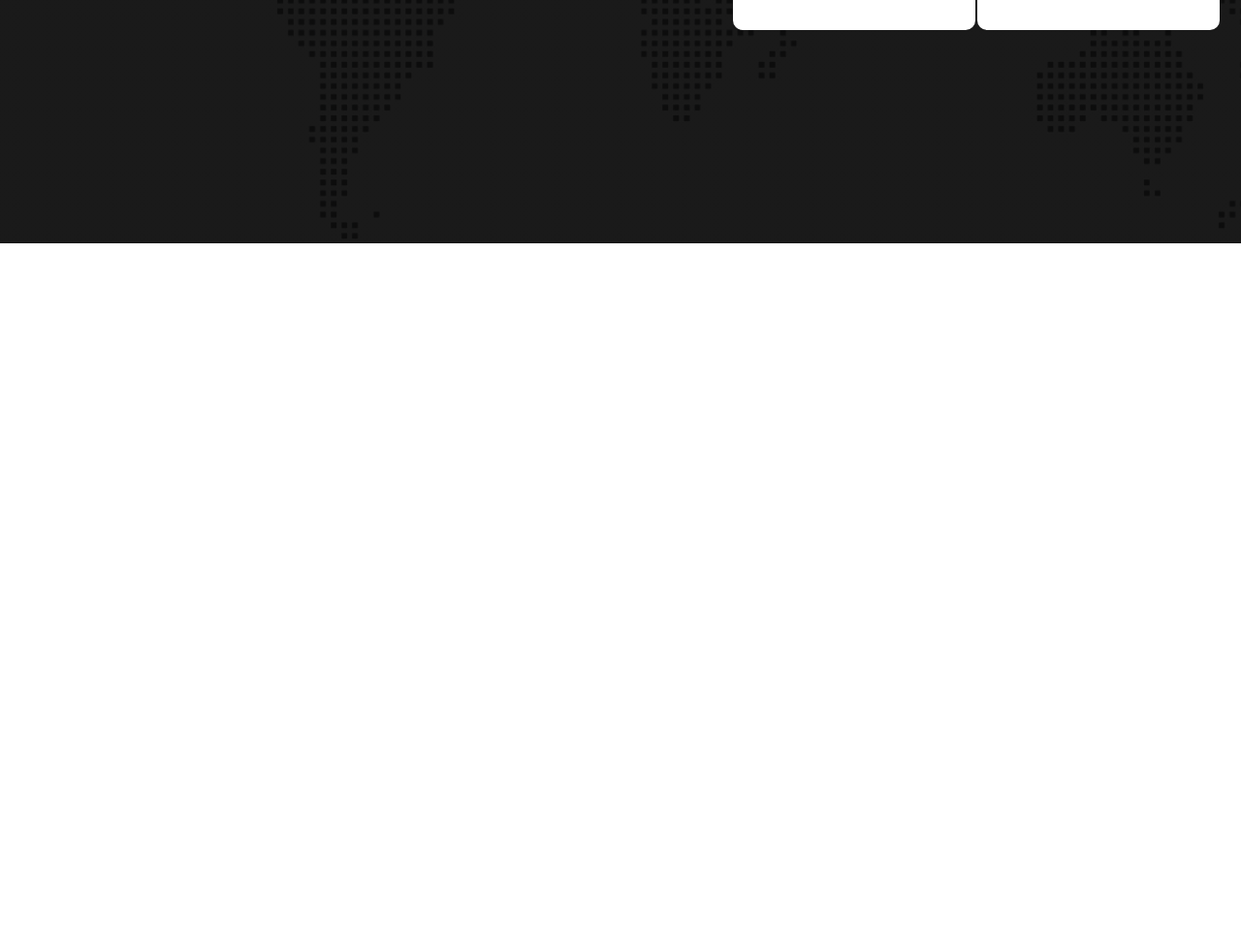
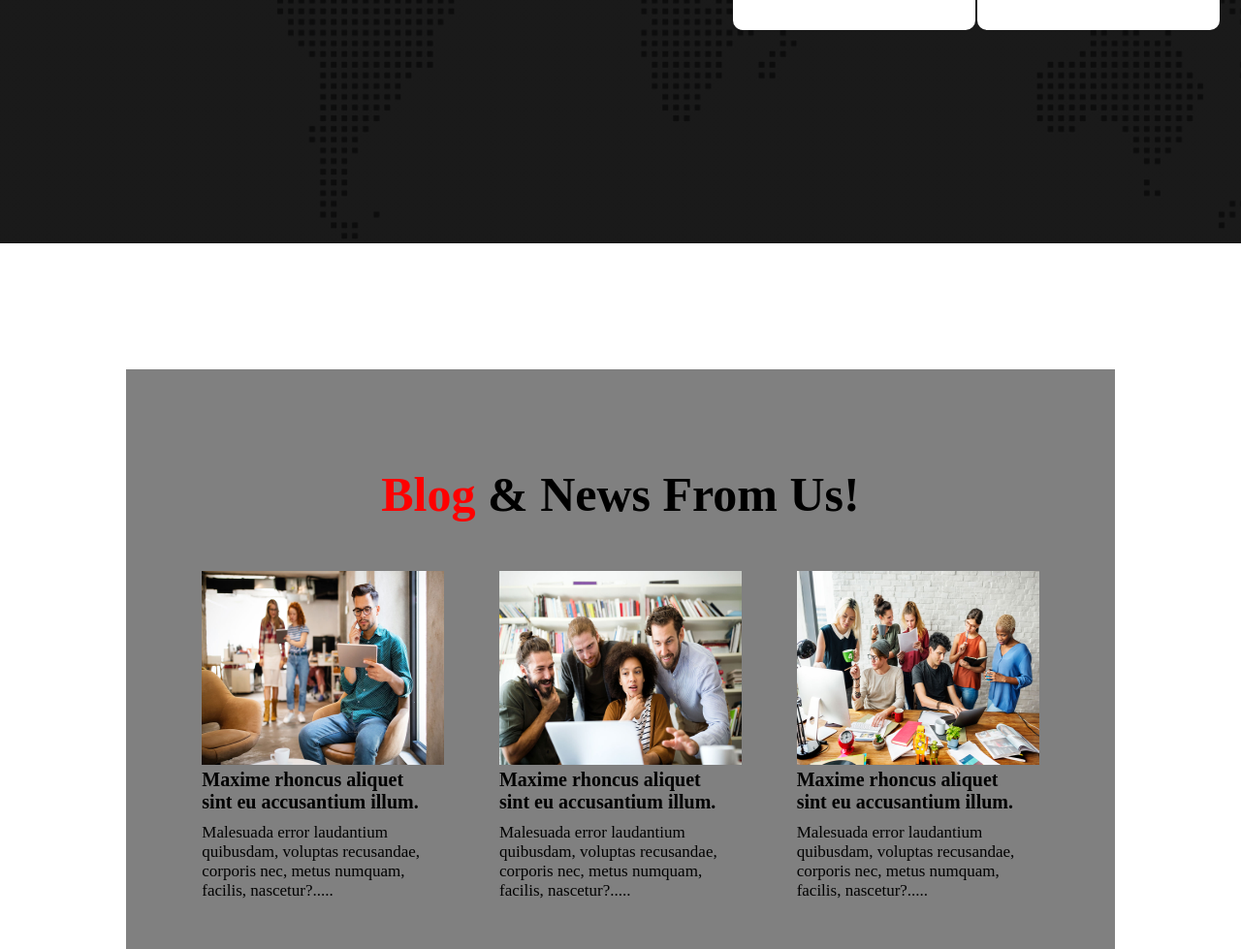
Before and after one commit to Fariha1865/Digital_Agency_Demo_Webpage_With_HTML-CSS, a plain HTML site: page index.html in a window 1280 px wide. Shown: the part 1478-2457 px from the top of the page at 97% size. Before the commit the page ends 1729 px from the top, so only its background shows below. Drawn offline with Linux system fonts and the light colour scheme.

Commit message:
footer modified

```diff
--- a/Styles/style.css
+++ b/Styles/style.css
@@ -154,3 +154,51 @@ ol{
 .icon_caption{
     margin-top: 20px;
 }
+
+/* footer_section */
+
+
+
+.footer_box{
+    background-color: gray;
+    margin: 130px 130px 0px 130px;
+    padding-top: 100px;
+}
+
+.footer_pics{
+    height: 200px;
+    width: 250px;
+}
+
+.footer_columns{
+    display: flex;
+    justify-content: space-around;
+    align-items: center;
+    padding: 50px;
+}
+
+.footer_header{
+    font-size: 50px;
+    text-align: center;
+   /* padding-top: 200px; */
+
+}
+.footer_caps{
+
+    width: 240px;
+    margin-right: auto;
+    font-size: 20px;
+
+}
+
+.footer_texts{
+
+    width: 240px;
+    margin-right: auto;
+    font-size: 17px;
+    margin-top: 10px;
+}
+
+.footer_red_box{
+
+}
--- a/index.html
+++ b/index.html
@@ -90,8 +90,31 @@
         </section>
     </main>
 
-    <footer>
+    <footer class="footer_container">
 
+        <div class="footer_red_box"></div>
+        <div class="footer_box">
+
+            <h1 class="footer_header">
+               <span class="red">Blog</span>  & News From Us!</h1>
+            <div class="footer_columns">
+                <div class="footer_sub_box">
+                    <img src="asset/image/blog-1.jpg" alt="" class="footer_pics">
+                    <h4 class="footer_caps">Maxime rhoncus aliquet sint eu accusantium illum.</h4>
+                    <p class="footer_texts">Malesuada error laudantium quibusdam, voluptas recusandae, corporis nec, metus numquam, facilis, nascetur?.....</p>
+                </div>
+                <div class="footer_sub_box">
+                    <img src="asset/image/blog-2.jpg" alt="" class="footer_pics">
+                    <h4 class="footer_caps">Maxime rhoncus aliquet sint eu accusantium illum.</h4>
+                    <p class="footer_texts">Malesuada error laudantium quibusdam, voluptas recusandae, corporis nec, metus numquam, facilis, nascetur?.....</p>
+                </div>
+                <div class="footer_sub_box">
+                    <img src="asset/image/blog-3.jpg" alt="" class="footer_pics">
+                    <h4 class="footer_caps">Maxime rhoncus aliquet sint eu accusantium illum.</h4>
+                    <p class="footer_texts">Malesuada error laudantium quibusdam, voluptas recusandae, corporis nec, metus numquam, facilis, nascetur?.....</p>
+                </div>
+            </div>
+        </div>
     </footer>
 </body>
 </html>
```
